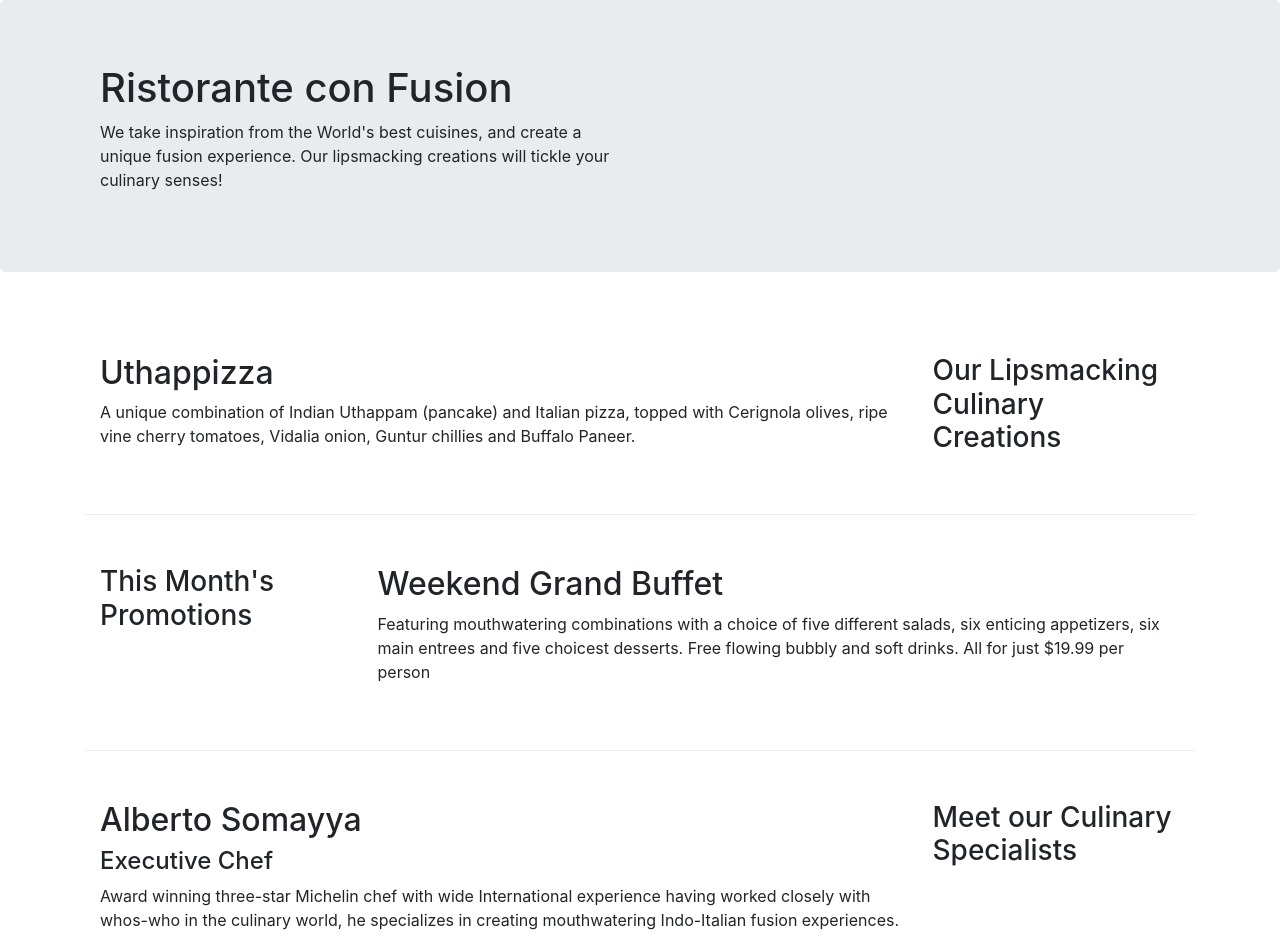
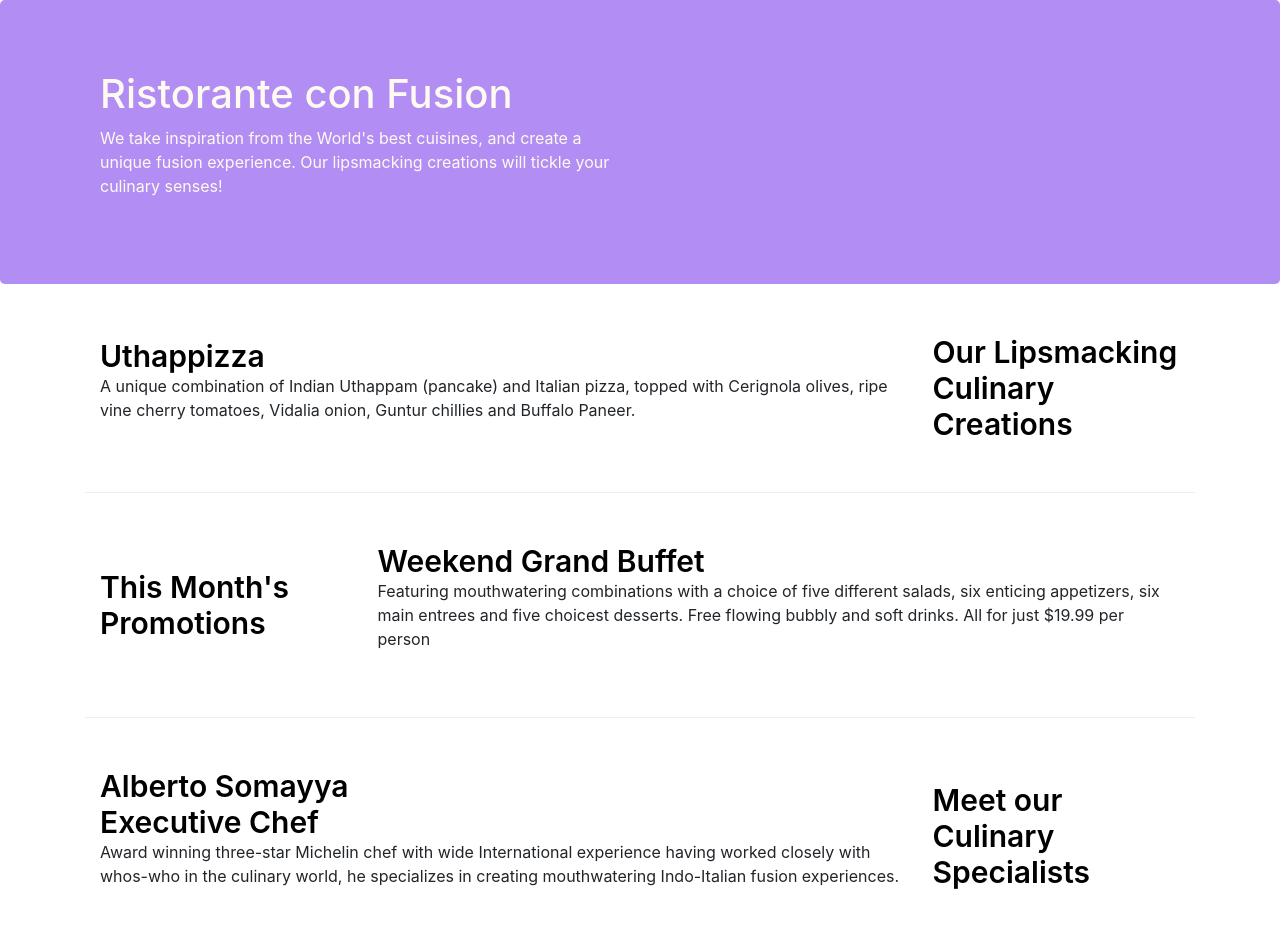
Before and after one commit to YoussefKafa/confusion, a website: page index.html in a window 1280 px wide. Shown: the top 952 px of the page. Drawn offline with nearby package versions, Linux system fonts and the light colour scheme.

Commit message:
more styling for the header and the footer and align all content to the center

```diff
--- a/css/styles.css
+++ b/css/styles.css
@@ -16,3 +16,16 @@
     margin: 0px auto;
     padding: 20px 0px 20px 0px;
 }
+
+.jumbotron{
+    padding: 70px 30px 70px 30px;
+    margin: 0px auto;
+    background-color: #b18df4;
+    color: floralwhite;
+}
+.address{
+    font-size:30px;
+    font-weight:600;
+    margin : 0px;
+    color:black;
+}
--- a/index.html
+++ b/index.html
@@ -29,34 +29,34 @@
     </header>
 
     <div class="container">
-        <div class="row row-content">
+        <div class="row row-content align-items-center">
             <div class="col-12 col-sm-4 order-sm-last col-md-3">
-                <h3>Our Lipsmacking Culinary Creations</h3>
+                <h3 class="address">Our Lipsmacking Culinary Creations</h3>
             </div>
             <div class="col col-sm order-sm-first col-md">
-                <h2>Uthappizza</h2>
+                <h2 class="address">Uthappizza</h2>
                 <p>A unique combination of Indian Uthappam (pancake) and Italian pizza, topped with Cerignola olives, ripe vine cherry tomatoes, Vidalia onion, Guntur chillies and Buffalo Paneer.</p>
             </div>
         </div>
 
 
-        <div class="row row-content">
+        <div class="row row-content align-items-center">
             <div class="col-12 col-sm-4 col-md-3">
-                <h3>This Month's Promotions</h3>
+                <h3 class="address">This Month's Promotions</h3>
             </div>
             <div class="col col-sm col-md">
-                <h2>Weekend Grand Buffet</h2>
+                <h2 class="address">Weekend Grand Buffet</h2>
                 <p>Featuring mouthwatering combinations with a choice of five different salads, six enticing appetizers, six main entrees and five choicest desserts. Free flowing bubbly and soft drinks. All for just $19.99 per person </p>
             </div>
         </div>
 
-        <div class="row row-content">
+        <div class="row row-content align-items-center">
             <div class="col-12 col-sm-4 order-sm-last col-md-3">
-                <h3>Meet our Culinary Specialists</h3>
+                <h3 class="address">Meet our Culinary Specialists</h3>
             </div>
             <div class="col col-sm order-sm-first col-md">
-                <h2>Alberto Somayya</h2>
-                <h4>Executive Chef</h4>
+                <h2 class="address">Alberto Somayya</h2>
+                <h4 class="address">Executive Chef</h4>
                 <p>Award winning three-star Michelin chef with wide International experience having worked closely with whos-who in the culinary world, he specializes in creating mouthwatering Indo-Italian fusion experiences. </p>
             </div>
         </div>
@@ -85,8 +85,8 @@
 		              Email: <a href="mailto:confusion@food.net">confusion@food.net</a>
 		           </address>
                 </div>
-                <div>
-                    <div class="col-12 col-sm-4">
+                <div class="col-12 col-sm-4">
+                        <div class="text-center">
                         <a href="http://google.com/+">Google+</a>
                         <a href="http://www.facebook.com/profile.php?id=">Facebook</a>
                         <a href="http://www.linkedin.com/in/">LinkedIn</a>
@@ -96,7 +96,7 @@
                     </div>
                 </div>
            </div>
-           <div class="row">
+           <div class="row justify-content-center">
                 <div class="col-auto">
                     <p>© Copyright 2018 Ristorante Con Fusion</p>
                 </div>
```
